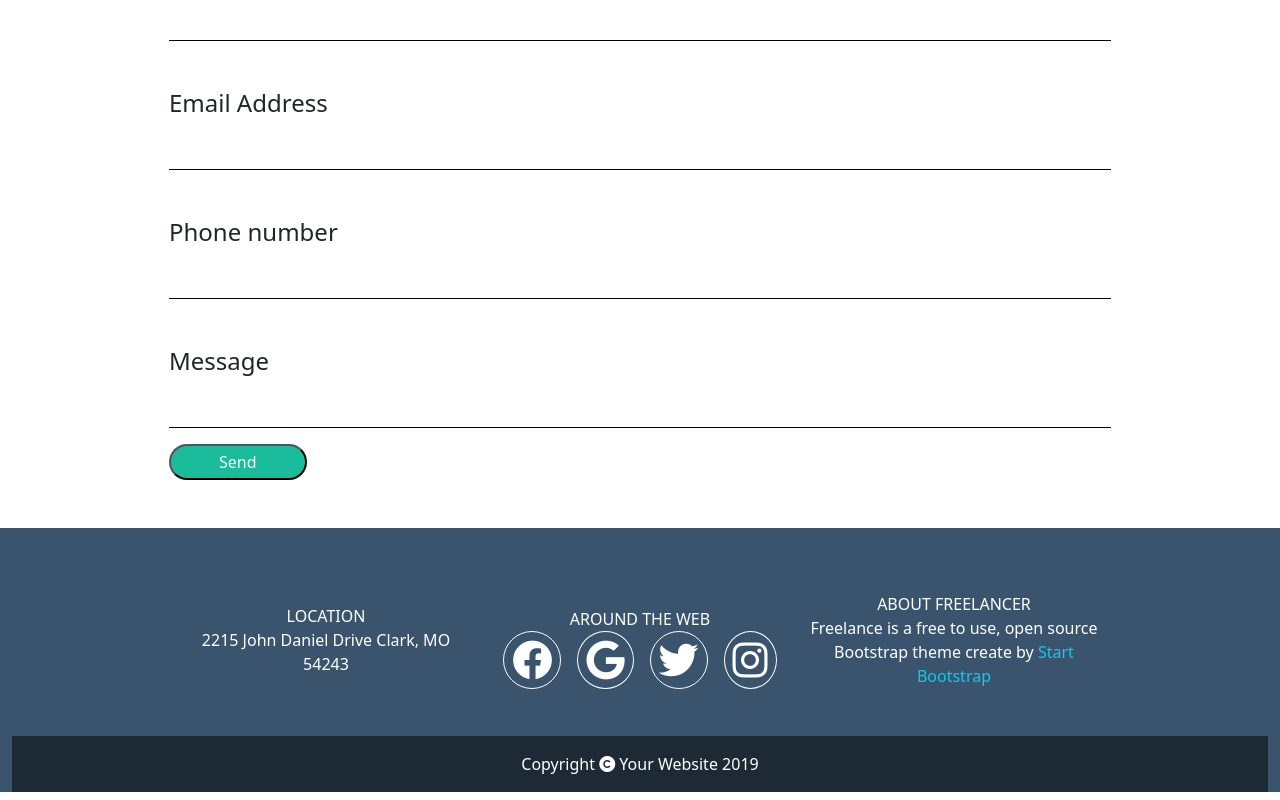
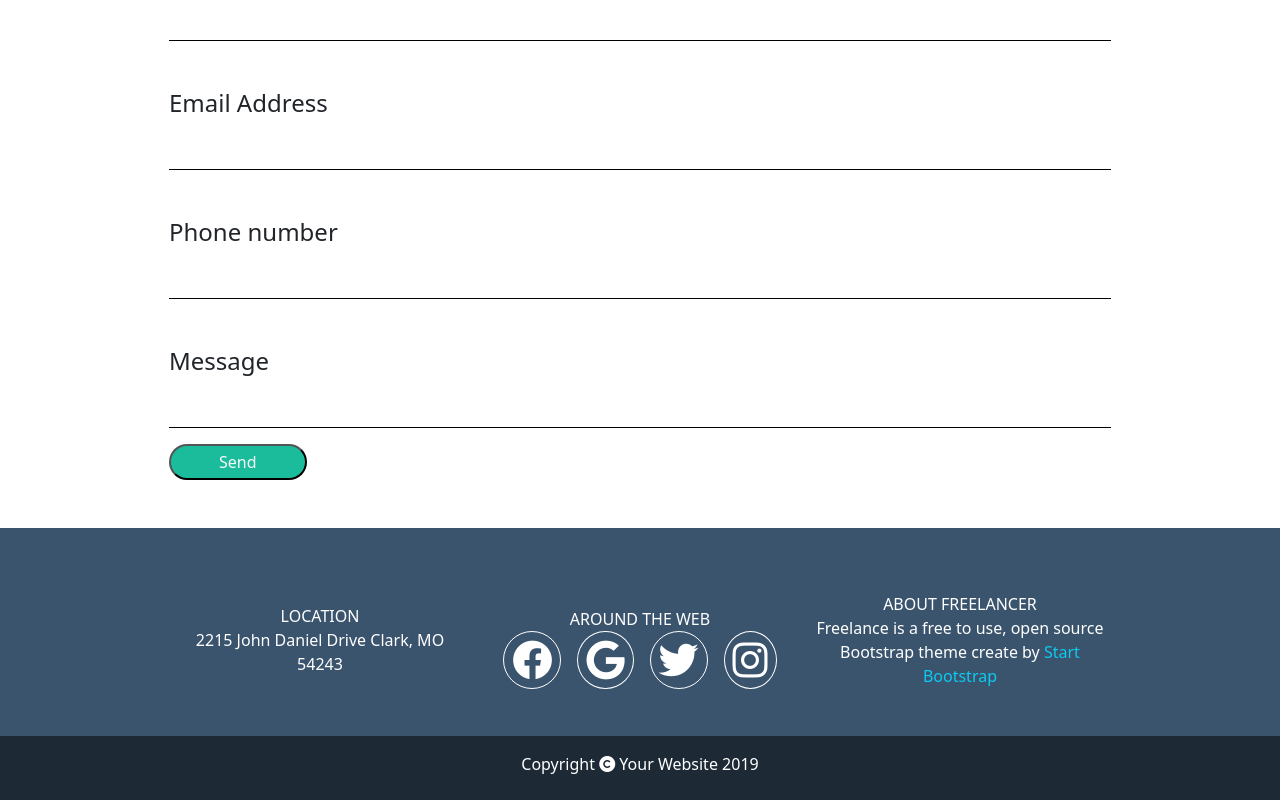
Before and after one commit to AndreaPanzeriDev/html-css-bootstrap-freelancer, a plain HTML site: page index.html in a window 1280 px wide. Shown: the part 2351-3151 px from the top of the page. Drawn offline with nearby package versions, Linux system fonts and the light colour scheme.

Commit message:
footer fixed

```diff
--- a/index.html
+++ b/index.html
@@ -182,7 +182,7 @@
 
     <!--Footer-->
     <footer class="mt-5">
-        <div class="container-fluid pt-3 sfondo">
+        <div class="container-fluid pt-3 sfondo px-0 ">
             <div class="row w-75 m-auto row-cols-1 row-cols-md-3">
                 <div class="col text-center text-white m-auto">
                     <div>LOCATION</div>
@@ -211,7 +211,7 @@
             </div>
             <div class="bg-black bg-opacity-50 w-100 py-3">
                 <div class="row">
-                    <div class="col-12 text-white text-center">
+                    <div class="col-12 text-white text-center pb-2">
                         Copyright <i class="fa-solid fa-copyright text-white"></i> Your Website 2019
                     </div>
                 </div>
```
